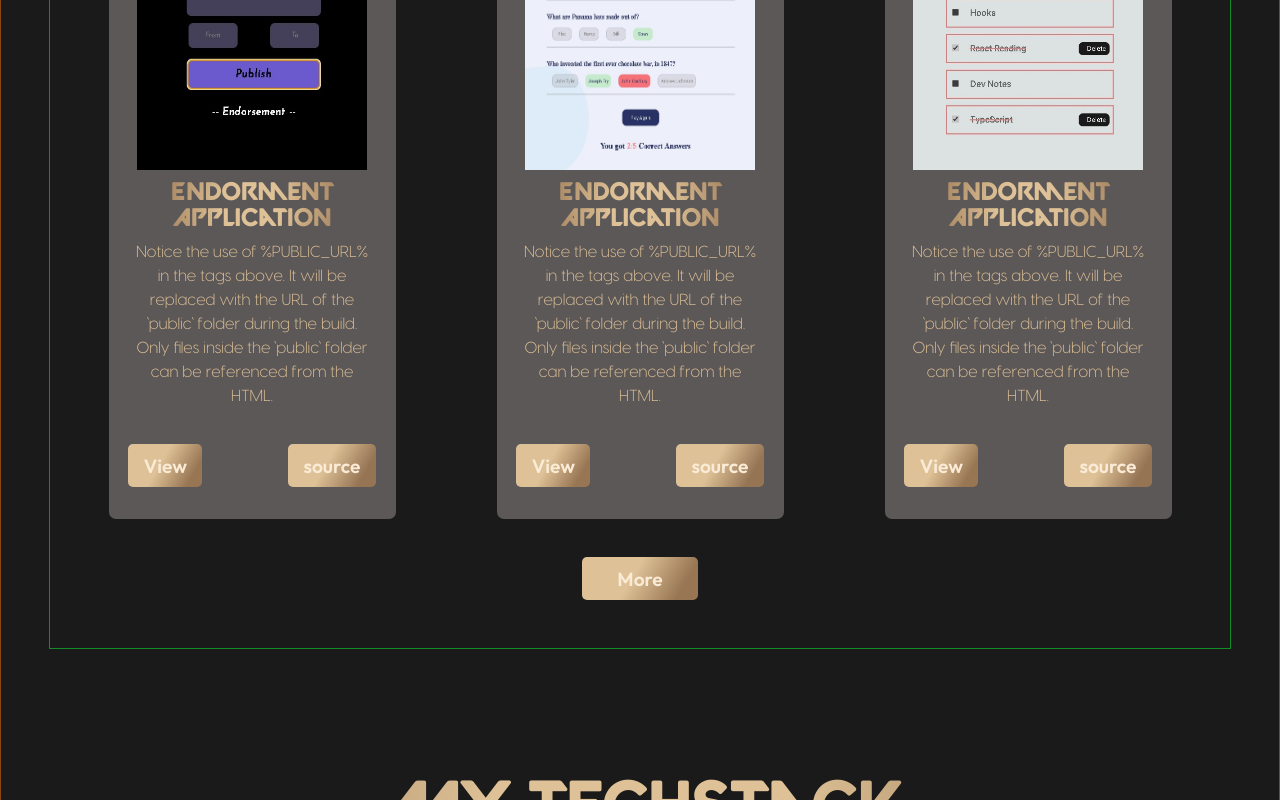
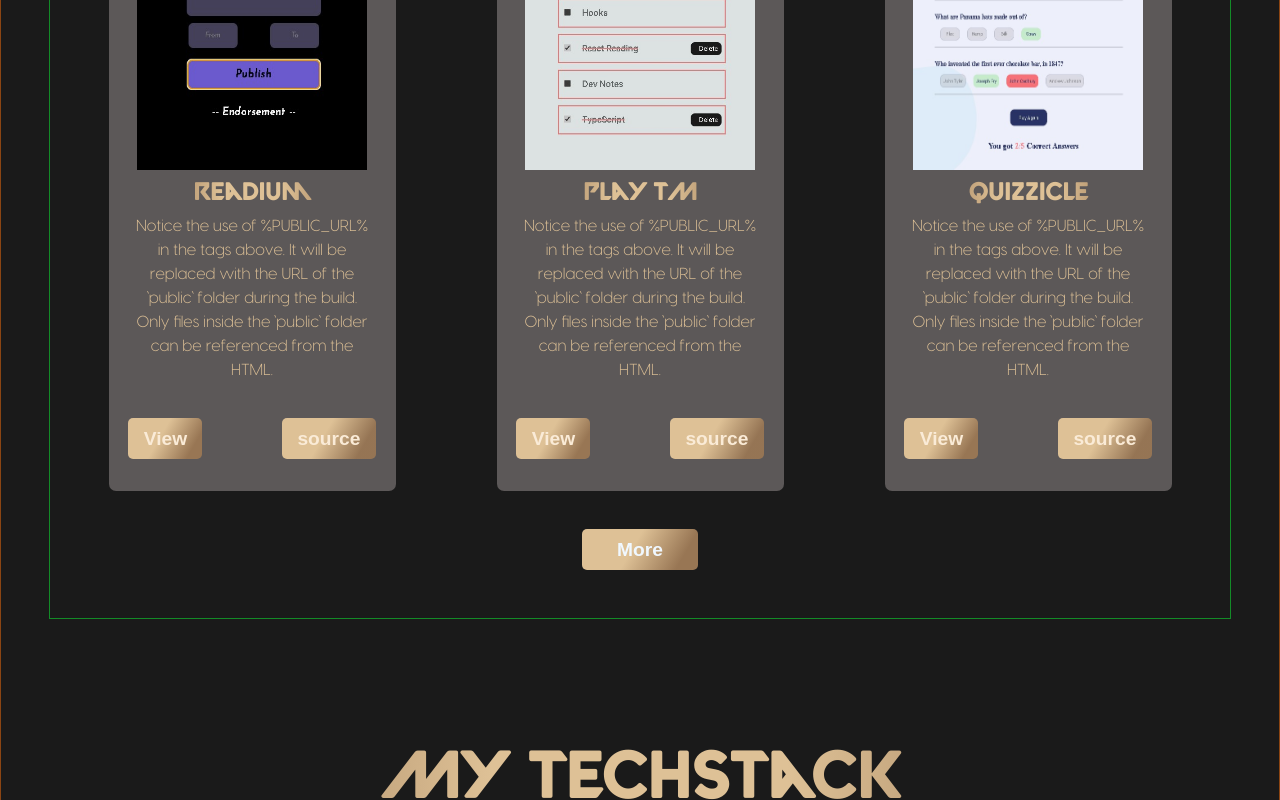
Before and after one commit to anynomous001/DevFolio, a React (Vite) app: page / in a window 1280 px wide. Shown: the part 1096-1896 px from the top of the page. Built offline with nearby package versions, Linux system fonts and the light colour scheme; a web font is replaced by a local one.

Commit message:
adding changes

```diff
--- a/src/Components/ProjectAndSkillDiv.jsx
+++ b/src/Components/ProjectAndSkillDiv.jsx
@@ -1,7 +1,6 @@
 import React from 'react'
 import './ProjectAndSkillDivStyle.css'
 
-import project_three from '../assets/project_three.jpeg'
 import Endorsementproject from '../assets/Endorsementproject.jpg'
 import Quizproject from '../assets/Quizproject.jpg'
 import project5 from '../assets/Todoproject.jpg'
@@ -15,8 +14,13 @@ import {
     FaReact, FaHtml5, FaCss3, FaJsSquare,
 } from 'react-icons/fa'
 import { Link } from 'react-router-dom'
+import ProjectCards from './ProjectCards'
 
 const ProjectAndSkillDiv = () => {
+
+    const [seeMore, setSeeMore] = React.useState(false)
+
+
     return (
         <div className='ProjectAndSkillDiv'>
             <h1 className='home-project-header'>Some of my Projects</h1>
@@ -24,7 +28,17 @@ const ProjectAndSkillDiv = () => {
                 <div className='flex-div'>
                     <div key={Math.random()} className='projectcard'>
                         <img className='home_project_pic' src={Endorsementproject} alt='Project-photo' />
-                        <h4>Endorment Application
+                        <h4>Readium
+                        </h4>
+                        <p>Notice the use of %PUBLIC_URL% in the tags above. It will be replaced with the URL of the `public` folder during the build. Only files inside the `public` folder can be referenced from the HTML.</p>
+                        <div>
+                            <a href='https://github.com/anynomous001/Endorsement-App' className='view' >View</a>
+                            <a href='https://anynomous001.github.io/Endorsement-App/' className='source'>source</a>
+                        </div>
+                    </div >
+                    <div key={Math.random()} className='projectcard'>
+                        <img className='home_project_pic' src={project5} alt='Project-photo' />
+                        <h4>Play TM
                         </h4>
                         <p>Notice the use of %PUBLIC_URL% in the tags above. It will be replaced with the URL of the `public` folder during the build. Only files inside the `public` folder can be referenced from the HTML.</p>
                         <div>
@@ -34,7 +48,7 @@ const ProjectAndSkillDiv = () => {
                     </div >
                     <div key={Math.random()} className='projectcard'>
                         <img className='home_project_pic' src={Quizproject} alt='Project-photo' />
-                        <h4>Endorment Application
+                        <h4>Quizzicle
                         </h4>
                         <p>Notice the use of %PUBLIC_URL% in the tags above. It will be replaced with the URL of the `public` folder during the build. Only files inside the `public` folder can be referenced from the HTML.</p>
                         <div>
@@ -42,18 +56,9 @@ const ProjectAndSkillDiv = () => {
                             <a href='https://anynomous001.github.io/Endorsement-App/' className='source'>source</a>
                         </div>
                     </div >
-                    <div key={Math.random()} className='projectcard'>
-                        <img className='home_project_pic' src={project5} alt='Project-photo' />
-                        <h4>Endorment Application
-                        </h4>
-                        <p>Notice the use of %PUBLIC_URL% in the tags above. It will be replaced with the URL of the `public` folder during the build. Only files inside the `public` folder can be referenced from the HTML.</p>
-                        <div>
-                            <a href='https://github.com/anynomous001/Endorsement-App' className='view' >View</a>
-                            <a href='https://anynomous001.github.io/Endorsement-App/' className='source'>source</a>
-                        </div>
-                    </div >
+                    {seeMore && <ProjectCards />}
                 </div>
-                <button className='project-more' type="button"><Link to='/Project'>More</Link></button>
+                <button className='project-more' onClick={() => setSeeMore(true)} type="button">More</button>
             </div>
 
 
--- a/src/Components/ProjectData.jsx
+++ b/src/Components/ProjectData.jsx
@@ -1,14 +1,14 @@
 export const ProjectData = [
     {
         img: 'blob:https://web.whatsapp.com/9a1f3a38-a85a-4486-ad14-40a694f37991',
-        name: 'Endorment Application',
+        name: 'Readium',
         source: 'https://github.com/anynomous001/Endorsement-App',
         view: 'https://anynomous001.github.io/Endorsement-App/',
         about: 'Notice the use of %PUBLIC_URL% in the tags above. It will be replaced with the URL of the `public` folder during the build. Only files inside the `public` folder can be referenced from the HTML.'
     },
     {
         img: 'blob:https://web.whatsapp.com/f48b298d-7f6a-44c2-be4e-91c723f04380',
-        name: 'Responsive Landing Page',
+        name: 'Play TM',
         source: 'https://github.com/anynomous001/Solo-Journal/settings/pages',
         view: 'https://anynomous001.github.io/Solo-Journal/#',
         about: 'Notice the use of %PUBLIC_URL% in the tags above. It will be replaced with the URL of the `public` folder during the build. Only files inside the `public` folder can be referenced from the HTML.'
--- a/src/Routes/Projects.jsx
+++ b/src/Routes/Projects.jsx
@@ -1,13 +1,11 @@
 import React from 'react'
 import Navbar from '../Components/Navbar'
-import ProjectHeroDiv from '../Components/ProjectHeroDiv'
 import ProjectCards from '../Components/ProjectCards'
 import Footer from '../Components/Footer'
 const Projects = () => {
     return (
         <div>
             < Navbar />
-            <ProjectHeroDiv />
             <ProjectCards />
             <Footer />
         </div>
```
Also changed, not shown: src/Components/ProjectHeroDiv.jsx (+0 -7 lines).
